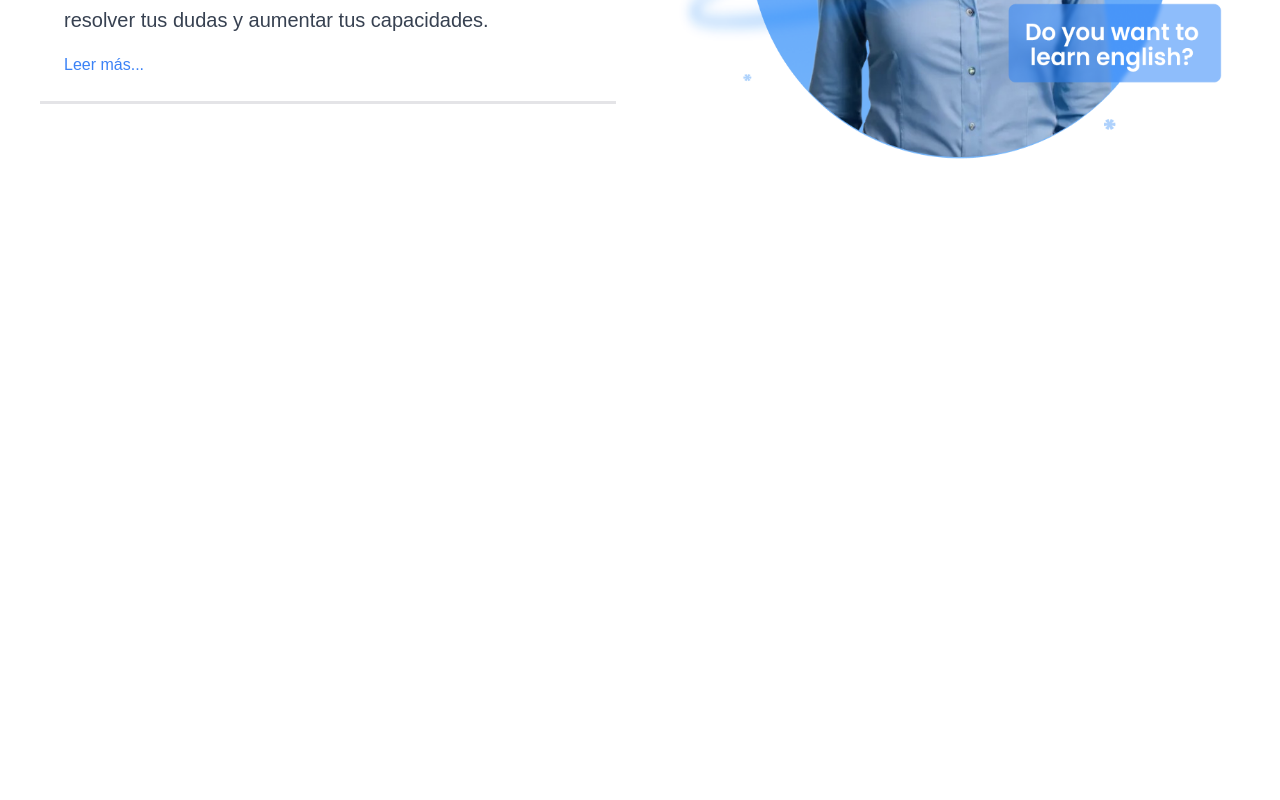
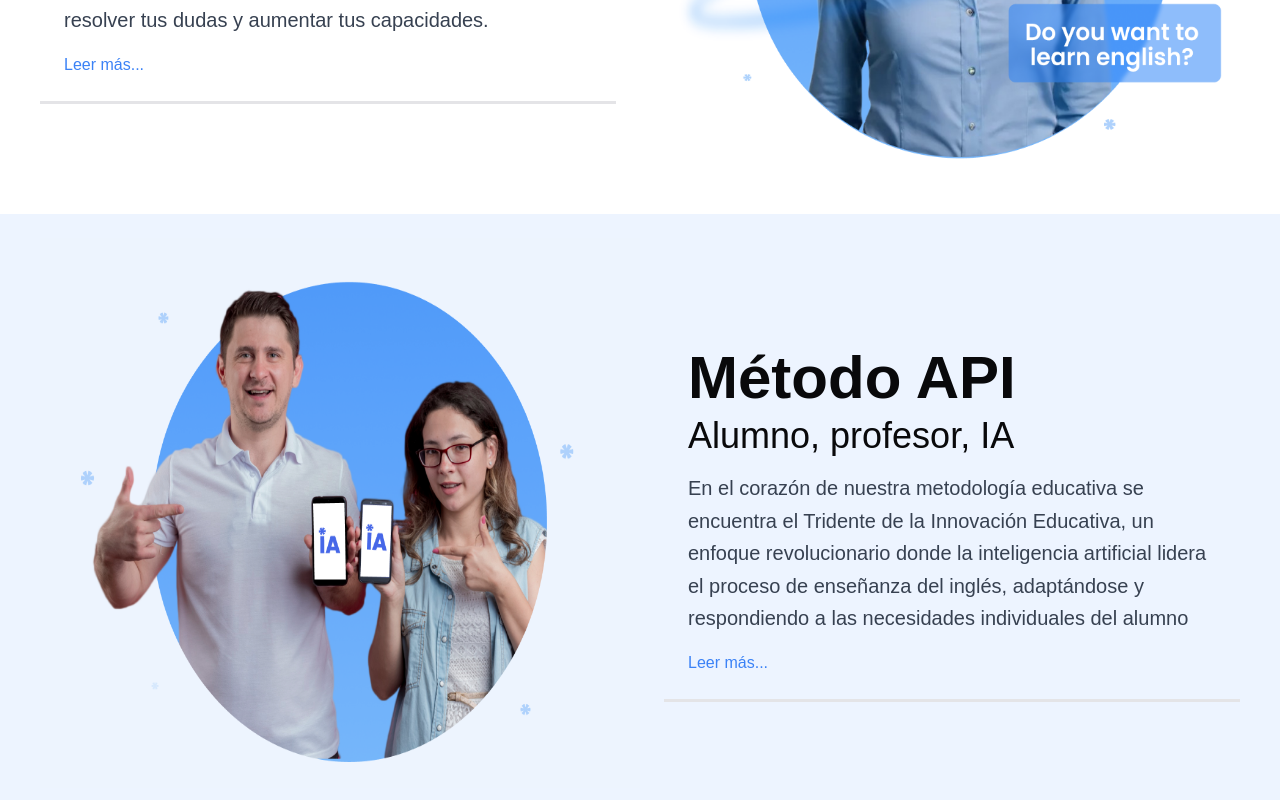
Before and after one commit to Mdialityc/inglesai-landing, a Next.js app: page / in a window 1280 px wide. Shown: the part 2950-3750 px from the top of the page. Before the commit the page ends 3164 px from the top, so only its background shows below. Built offline with nearby package versions, Linux system fonts and the light colour scheme.

Commit message:
feat(app): added api method section

```diff
--- a/src/app/(public)/page.tsx
+++ b/src/app/(public)/page.tsx
@@ -1,3 +1,4 @@
+import ApiMethod from "@/components/api-method/ApiMethod";
 import Banner from "@/components/banner/Banner";
 import Features from "@/components/features/Features";
 import StartCourse from "@/components/start-course/StartCourse";
@@ -10,6 +11,7 @@ export default function Home() {
       <Features />
       <StartCourse />
       <VirtualAssistant />
+      <ApiMethod />
     </div>
   );
 }
--- /dev/null
+++ b/src/components/api-method/ApiMethod.tsx
@@ -0,0 +1,16 @@
+import React from "react";
+import ApiMethodInformation from "./components/ApiMethodInformation";
+import ApiMethodImage from "./components/ApiMethodImage";
+
+export default function ApiMethod() {
+  return (
+    <div className="bg-[#EDF4FF] ">
+      <div className="container mx-auto px-4 bg-[#EDF4FF]">
+        <div className="flex flex-col lg:flex-row-reverse items-center justify-between p-6">
+          <ApiMethodInformation />
+          <ApiMethodImage />
+        </div>
+      </div>
+    </div>
+  );
+}
--- /dev/null
+++ b/src/components/api-method/components/ApiMethodImage.tsx
@@ -0,0 +1,18 @@
+import Image from "next/image";
+import React from "react";
+
+export default function ApiMethodImage() {
+  return (
+    <div className="w-[200px] xsplus:w-[340px] xs:w-[420px] sm:w-[600px] h-[200px] xsplus:h-[300px] xs:h-[380px] sm:h-[550px] relative">
+      <Image
+        src="/images/API Method.png"
+        alt="Course instructor"
+        fill
+        className="container"
+        sizes="(max-width: 200px) 100vw, 50vw"
+        priority
+        quality={100}
+      />
+    </div>
+  );
+}
--- /dev/null
+++ b/src/components/api-method/components/ApiMethodInformation.tsx
@@ -0,0 +1,17 @@
+import ExpandableText from "@/components/ui/expandable-text";
+import { Separator } from "@/components/ui/separator";
+import React from "react";
+
+export default function ApiMethodInformation() {
+  return (
+    <div className="flex flex-col">
+      <ExpandableText
+        title="Método API"
+        subtitle="Alumno, profesor, IA"
+        initialHeight="200px"
+        content="En el corazón de nuestra metodología educativa se encuentra el Tridente de la Innovación Educativa, un enfoque revolucionario donde la inteligencia artificial lidera el proceso de enseñanza del inglés, adaptándose y respondiendo a las necesidades individuales del alumno"
+      />
+      <Separator className="h-[3px]" />
+    </div>
+  );
+}
```
Also changed, not shown: public/images/API Method.png (added).
